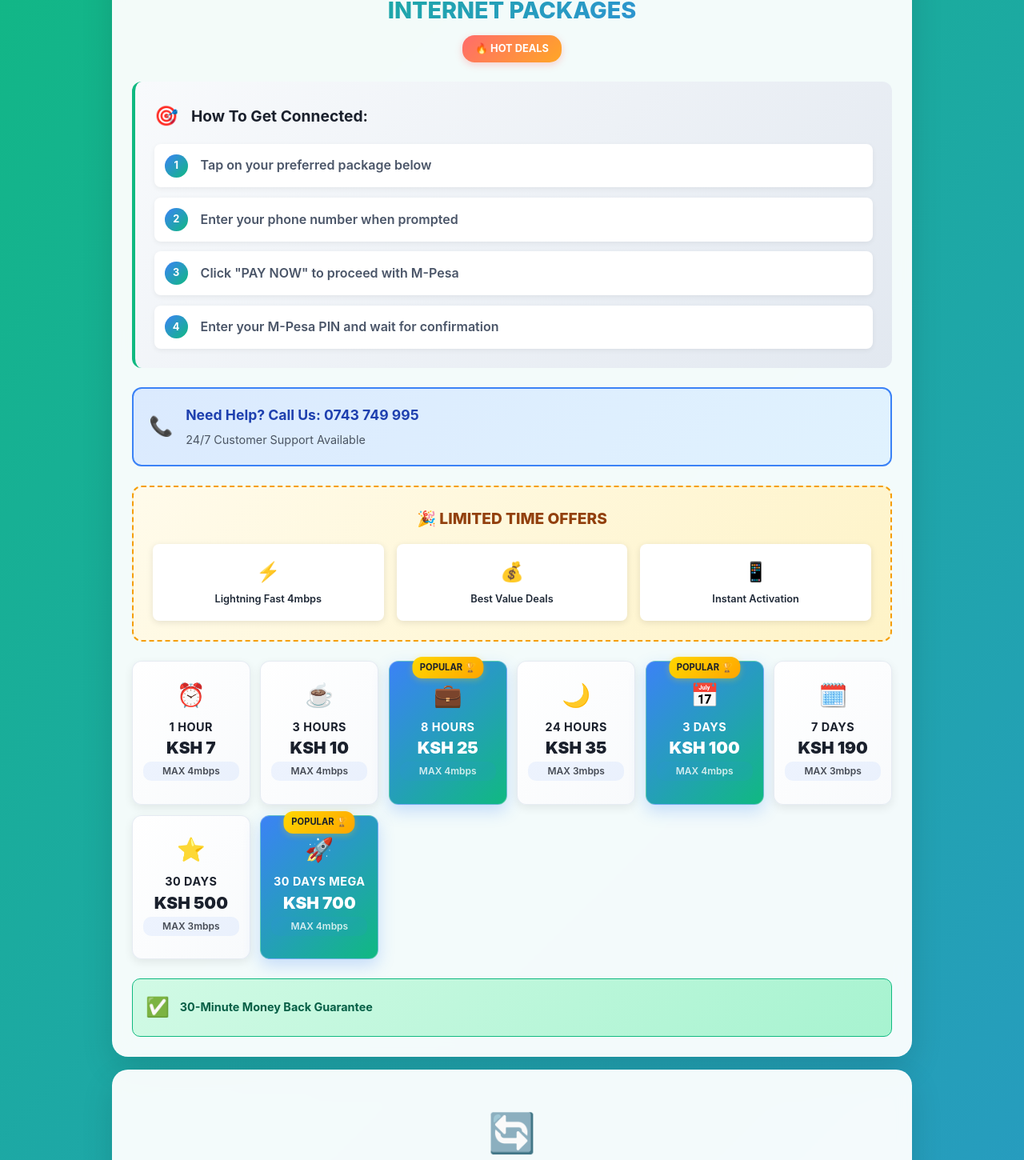
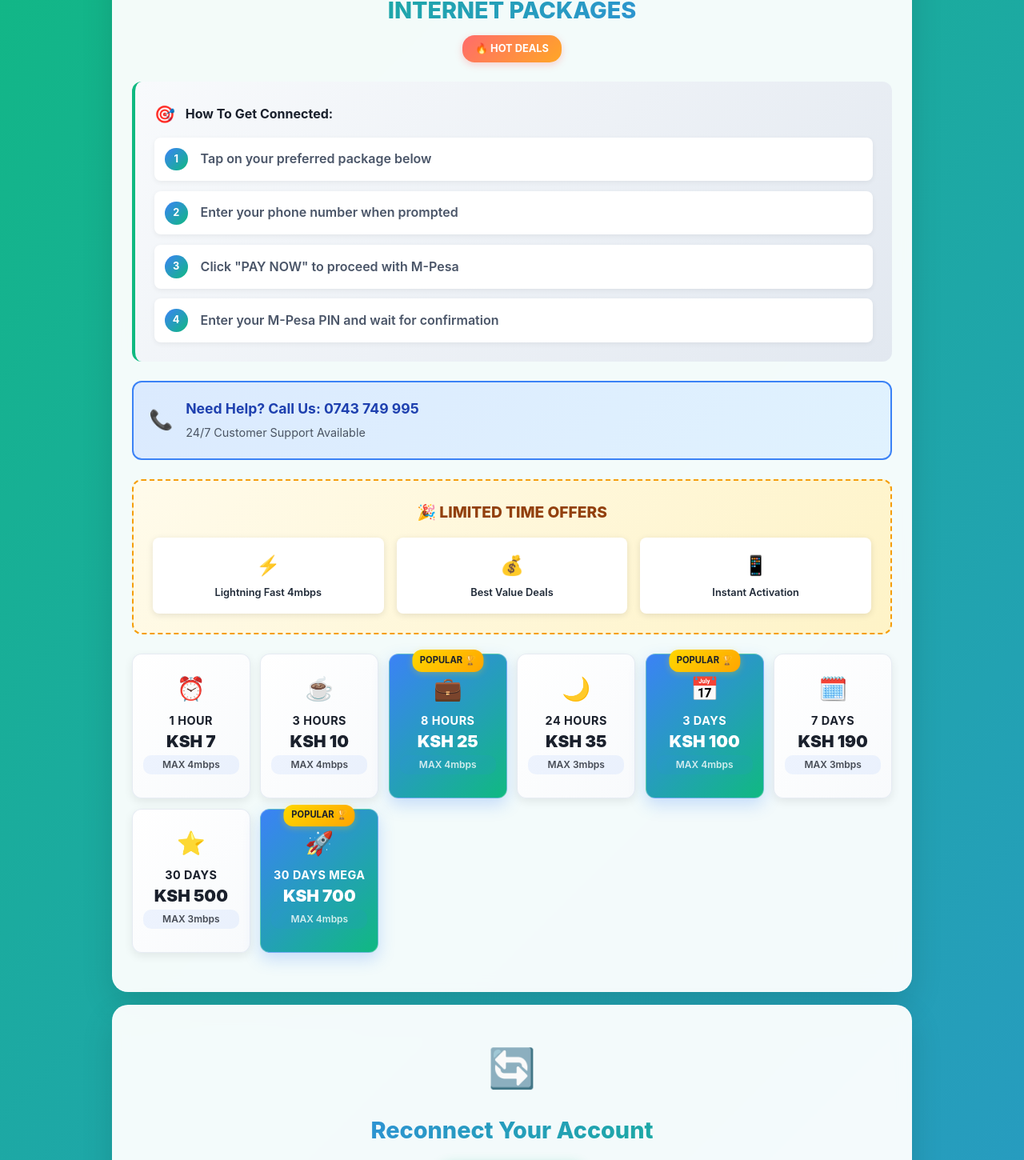
Before and after one commit to robbyevans/best-wifi, a React (Vite) app: page / in a window 1280 px wide. Shown: the part 274-1724 px from the top of the page at 80% size. Built offline with nearby package versions, Linux system fonts and the light colour scheme.

Commit message:
minor fix

```diff
--- a/src/components/PurchaseSection/PurchaseSection.tsx
+++ b/src/components/PurchaseSection/PurchaseSection.tsx
@@ -74,10 +74,28 @@ const PurchaseSection = () => {
       </S.SectionHeader>
 
       <S.MobileInstructions>
-        <S.MobileInstructionText>
+        <S.InstructionHeader>
           <S.InstructionIcon>🎯</S.InstructionIcon>
-          Tap any package below to get started
-        </S.MobileInstructionText>
+          <h4>How To Get Connected:</h4>
+        </S.InstructionHeader>
+        <S.MobileInstructionList>
+          <S.MobileInstructionItem>
+            <S.MobileStepNumber>1.</S.MobileStepNumber>
+            Tap on your preferred package below
+          </S.MobileInstructionItem>
+          <S.MobileInstructionItem>
+            <S.MobileStepNumber>2.</S.MobileStepNumber>
+            Enter your phone number when prompted
+          </S.MobileInstructionItem>
+          <S.MobileInstructionItem>
+            <S.MobileStepNumber>3.</S.MobileStepNumber>
+            Click "PAY NOW" to proceed with M-Pesa
+          </S.MobileInstructionItem>
+          <S.MobileInstructionItem>
+            <S.MobileStepNumber>4.</S.MobileStepNumber>
+            Enter your M-Pesa PIN and wait for confirmation
+          </S.MobileInstructionItem>
+        </S.MobileInstructionList>
       </S.MobileInstructions>
 
       <S.DesktopInstructions>
@@ -113,11 +131,6 @@ const PurchaseSection = () => {
         </div>
       </S.DesktopContactInfo>
 
-      <S.MobileContactInfo>
-        <S.PhoneIcon>📞</S.PhoneIcon>
-        <strong>Support: 0743 749 995</strong>
-      </S.MobileContactInfo>
-
       <S.DesktopPromoSection>
         <S.PromoTitle>🎉 LIMITED TIME OFFERS</S.PromoTitle>
         <S.PromoGrid>
@@ -151,13 +164,16 @@ const PurchaseSection = () => {
           </S.PackageCard>
         ))}
       </S.PackagesGrid>
-
-      <S.GuaranteeSection>
+      <S.MobileContactInfo>
+        <S.PhoneIcon>📞</S.PhoneIcon>
+        <strong>Support: 0743 749 995</strong>
+      </S.MobileContactInfo>
+      {/* <S.GuaranteeSection>
         <S.GuaranteeIcon>✅</S.GuaranteeIcon>
         <S.GuaranteeText>
           <strong>30-Minute Money Back Guarantee</strong>
         </S.GuaranteeText>
-      </S.GuaranteeSection>
+      </S.GuaranteeSection> */}
     </S.PurchaseContainer>
   );
 };
--- a/src/components/PurchaseSection/styles.ts
+++ b/src/components/PurchaseSection/styles.ts
@@ -68,10 +68,11 @@ export const PromoBadge = styled.div`
   }
 `;
 
-// Mobile-only simplified instructions
+// Mobile instructions with compact steps
+// Mobile instructions with compact list
 export const MobileInstructions = styled.div`
   background: linear-gradient(135deg, #f8fafc, #e2e8f0);
-  padding: 0.8rem 1rem;
+  padding: 1rem;
   border-radius: 10px;
   margin-bottom: 1rem;
   border-left: 4px solid #10b981;
@@ -82,13 +83,65 @@ export const MobileInstructions = styled.div`
   }
 `;
 
-export const MobileInstructionText = styled.div`
+export const InstructionHeader = styled.div`
   display: flex;
   align-items: center;
+  gap: 0.8rem;
+  margin-bottom: 0.8rem;
+
+  h4 {
+    color: #1a202c;
+    font-size: 1rem;
+    font-weight: 700;
+    margin: 0;
+  }
+
+  @media (max-width: 768px) {
+    gap: 0.6rem;
+    margin-bottom: 0.6rem;
+
+    h4 {
+      font-size: 0.9rem;
+    }
+  }
+`;
+
+export const InstructionIcon = styled.div`
+  font-size: 1.3rem;
+
+  @media (max-width: 768px) {
+    font-size: 1.1rem;
+  }
+`;
+
+// Mobile instruction list
+export const MobileInstructionList = styled.ul`
+  list-style: none;
+  padding: 0;
+  margin: 0;
+`;
+
+export const MobileInstructionItem = styled.li`
+  display: flex;
+  align-items: flex-start;
   gap: 0.5rem;
+  margin-bottom: 0.5rem;
   color: #4a5568;
-  font-weight: 600;
-  font-size: 0.9rem;
+  font-weight: 500;
+  font-size: 0.8rem;
+  line-height: 1.3;
+
+  &:last-child {
+    margin-bottom: 0;
+  }
+`;
+
+export const MobileStepNumber = styled.span`
+  color: #3b82f6;
+  font-weight: 700;
+  font-size: 0.8rem;
+  flex-shrink: 0;
+  min-width: 1.2rem;
 `;
 
 // Desktop instructions (hidden on mobile)
@@ -101,28 +154,6 @@ export const DesktopInstructions = styled.div`
 
   @media (max-width: 768px) {
     display: none;
-  }
-`;
-
-export const InstructionHeader = styled.div`
-  display: flex;
-  align-items: center;
-  gap: 1rem;
-  margin-bottom: 1rem;
-
-  h4 {
-    color: #1a202c;
-    font-size: 1.2rem;
-    font-weight: 700;
-    margin: 0;
-  }
-`;
-
-export const InstructionIcon = styled.div`
-  font-size: 1.5rem;
-
-  @media (max-width: 768px) {
-    font-size: 1.2rem;
   }
 `;
 
@@ -408,45 +439,45 @@ export const PackageSpeed = styled.div`
   }
 `;
 
-export const GuaranteeSection = styled.div`
-  background: linear-gradient(135deg, #d1fae5, #a7f3d0);
-  padding: 1rem;
-  border-radius: 10px;
-  display: flex;
-  align-items: center;
-  gap: 0.8rem;
-  border: 1px solid #10b981;
+// export const GuaranteeSection = styled.div`
+//   background: linear-gradient(135deg, #d1fae5, #a7f3d0);
+//   padding: 1rem;
+//   border-radius: 10px;
+//   display: flex;
+//   align-items: center;
+//   gap: 0.8rem;
+//   border: 1px solid #10b981;
 
-  @media (max-width: 768px) {
-    padding: 0.8rem;
-    gap: 0.6rem;
-  }
-`;
+//   @media (max-width: 768px) {
+//     padding: 0.8rem;
+//     gap: 0.6rem;
+//   }
+// `;
 
-export const GuaranteeIcon = styled.div`
-  font-size: 1.5rem;
-  flex-shrink: 0;
+// export const GuaranteeIcon = styled.div`
+//   font-size: 1.5rem;
+//   flex-shrink: 0;
 
-  @media (max-width: 768px) {
-    font-size: 1.2rem;
-  }
-`;
+//   @media (max-width: 768px) {
+//     font-size: 1.2rem;
+//   }
+// `;
 
-export const GuaranteeText = styled.div`
-  color: #065f46;
-  font-size: 0.9rem;
-  line-height: 1.3;
+// export const GuaranteeText = styled.div`
+//   color: #065f46;
+//   font-size: 0.9rem;
+//   line-height: 1.3;
 
-  strong {
-    display: block;
-    font-size: 0.9rem;
-  }
+//   strong {
+//     display: block;
+//     font-size: 0.9rem;
+//   }
 
-  @media (max-width: 768px) {
-    font-size: 0.8rem;
+//   @media (max-width: 768px) {
+//     font-size: 0.8rem;
 
-    strong {
-      font-size: 0.8rem;
-    }
-  }
-`;
+//     strong {
+//       font-size: 0.8rem;
+//     }
+//   }
+// `;
```
